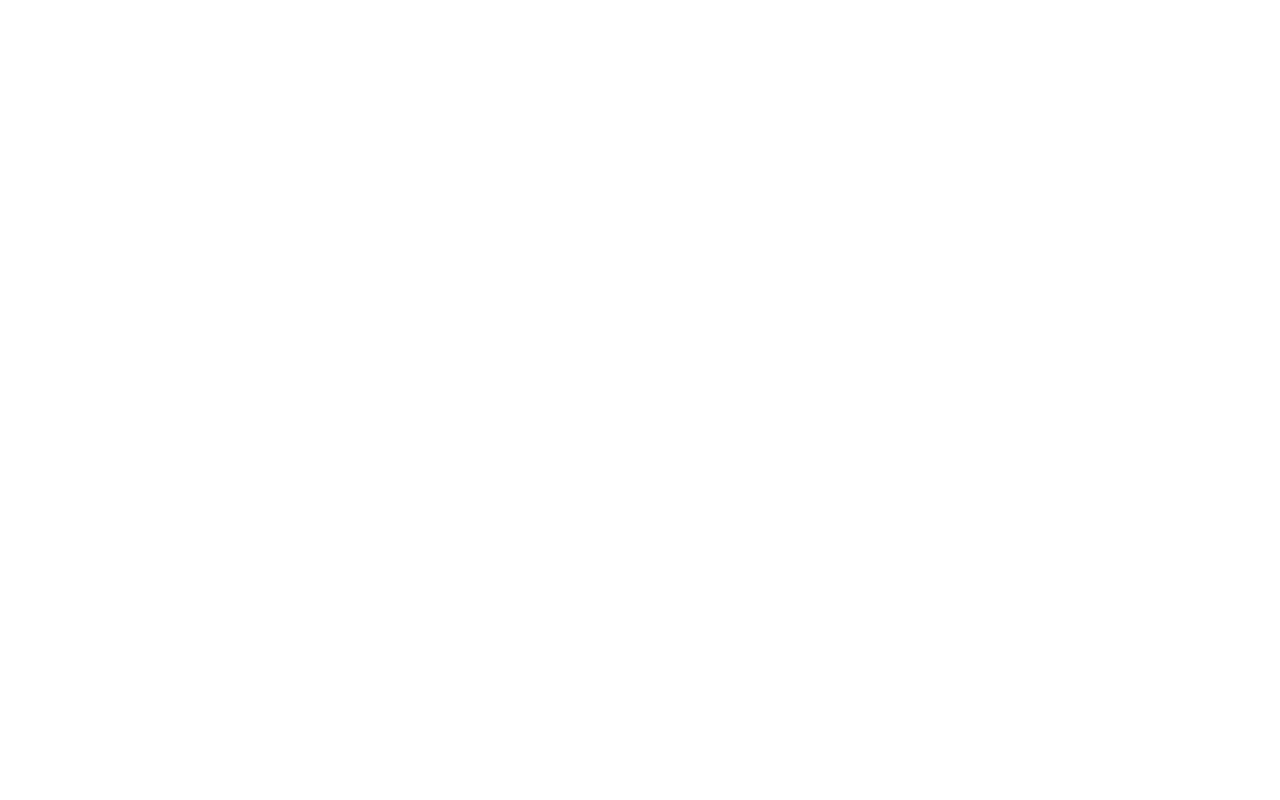
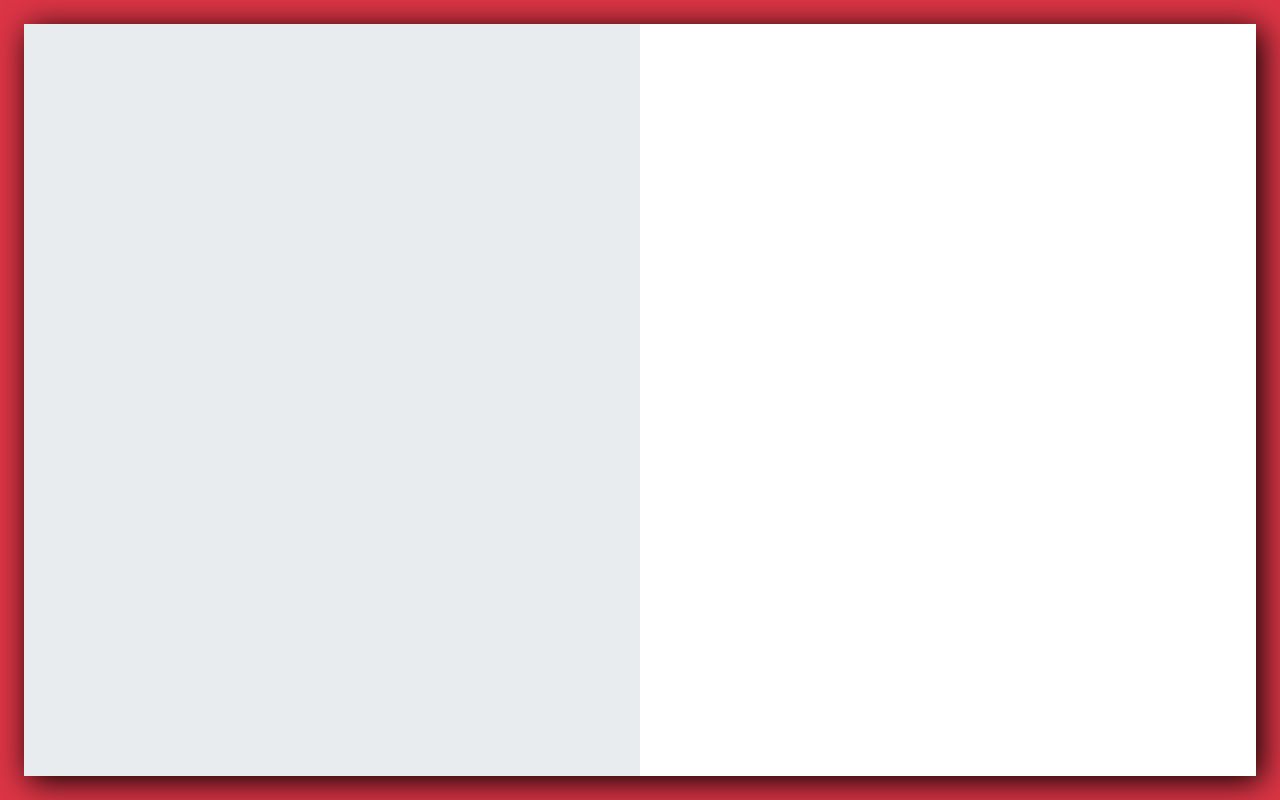
Before and after one commit to DenisPinzin/Game-of-dice, a plain HTML site: page gameOfDice.html in a window 1280 px wide. Drawn offline with Linux system fonts and the light colour scheme.

Commit message:
Add background colors & the first structural tag

```diff
--- a/gameOfDice.html
+++ b/gameOfDice.html
@@ -1,12 +1,17 @@
 <!DOCTYPE html>
-<html lang="en">
+<html lang="fr">
 <head>
   <meta charset="UTF-8">
   <meta name="Description" content="Challenge your friends to the game of dice">
   <link rel="stylesheet" href="./bootstrap/bootstrap.min.css">
   <title>Game of Dice</title>
 </head>
-<body>
-
+<body class="p-0 m-0">
+  <main class="p-4 bg-danger vw-100 vh-100">
+    <section class="d-flex justify-content-center w-100 h-100" style="box-shadow: 5px 5px 30px black;">
+      <div class="bg-body-secondary w-50 h-100"></div>
+      <div class="bg-white w-50 h-100"></div>
+    </section>
+  </main>
 </body>
 </html>
```
